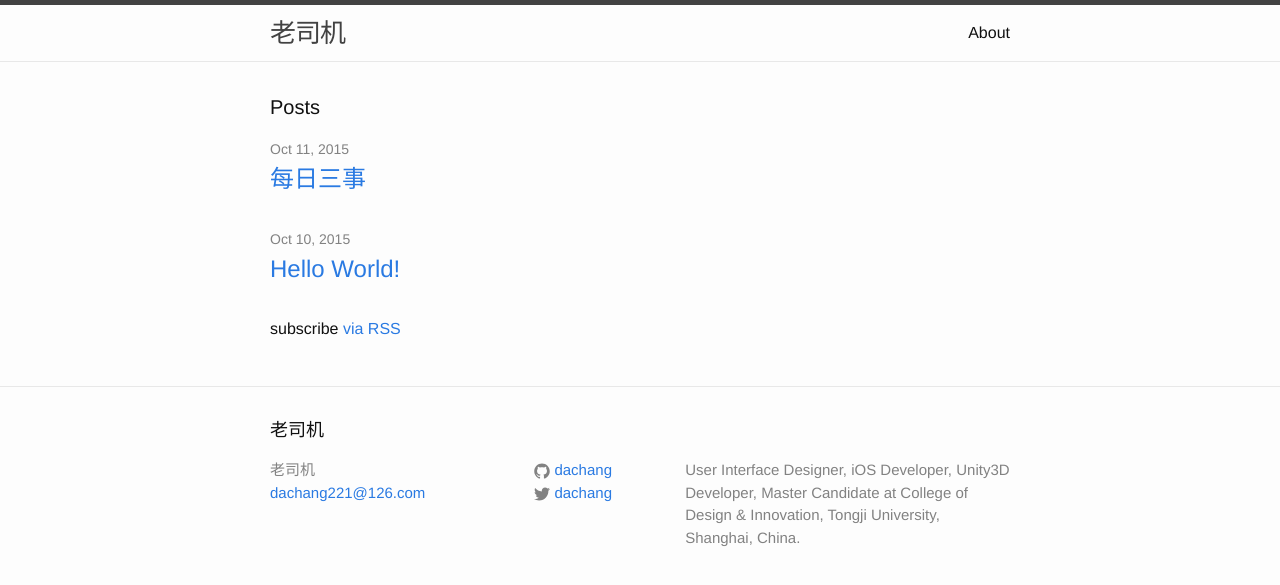
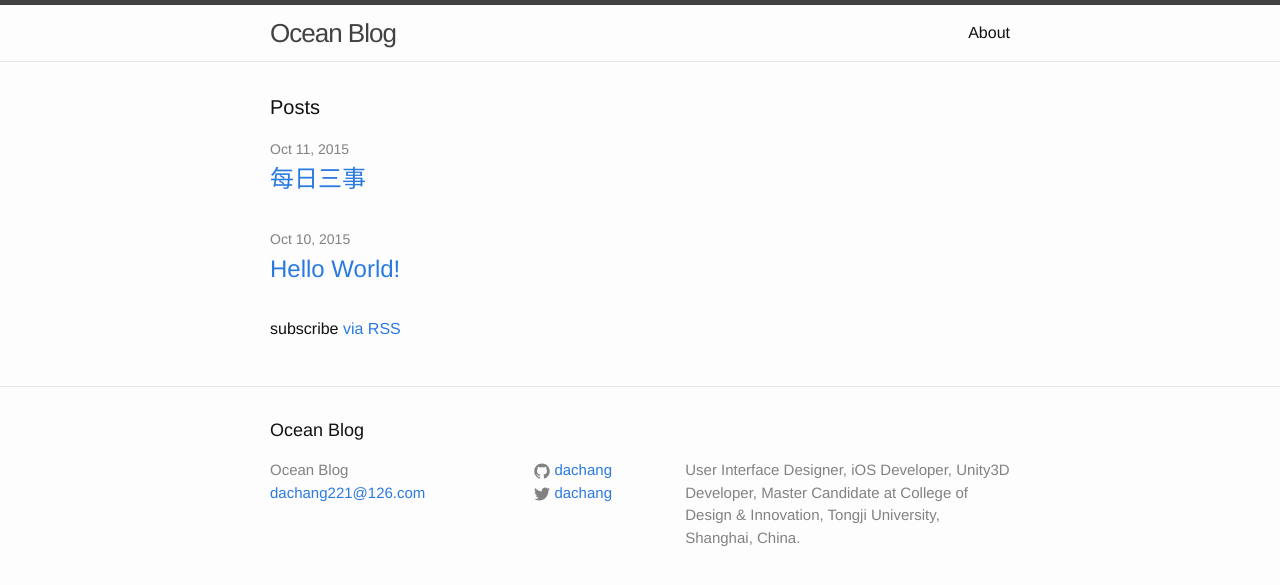
Before and after one commit to Dachang/dachang.github.io, a Jekyll site: the page built from index.html, in a window 1280 px wide. Shown: the top 585 px of the page. Built offline with Jekyll 4.4.1, drawn with Linux system fonts in a browser that asks for light colours.

Commit message:
Revert "change config"
This reverts commit 5e93f20ca525642d2a3a3e9ba84ca91870631d23.

```diff
--- a/_config.yml
+++ b/_config.yml
@@ -1,5 +1,5 @@
 # Site settings
-title: 老司机
+title: Ocean Blog
 email: dachang221@126.com
 description: > # this means to ignore newlines until "baseurl:"
   User Interface Designer, iOS Developer, Unity3D Developer,
```
